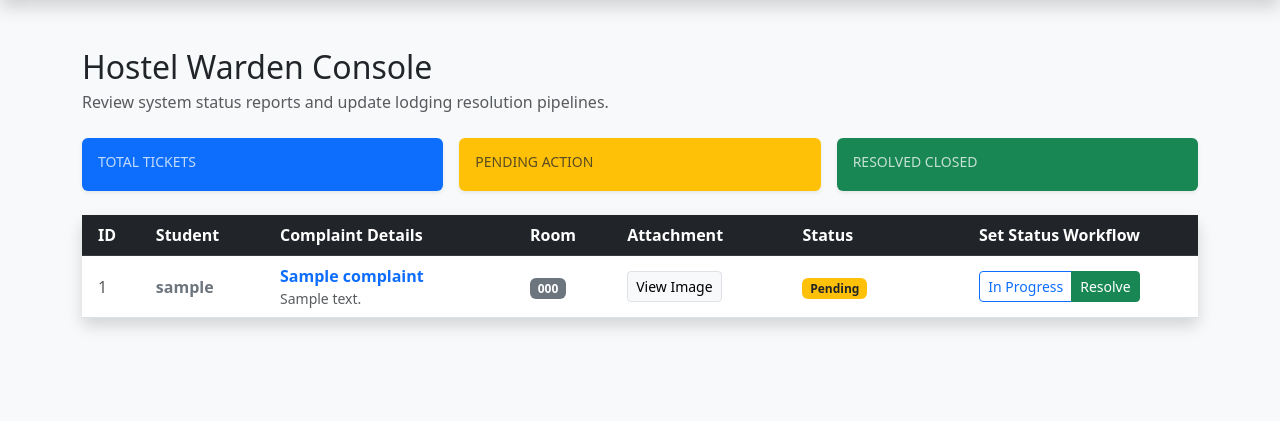
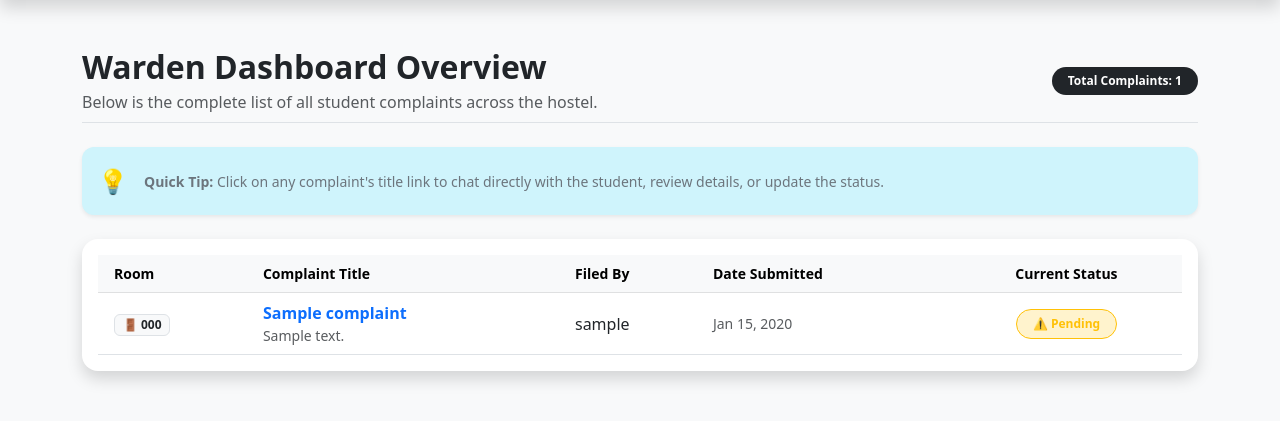
Before and after one commit to deblinachowdhuryofficial06-debug/hostel-care-portal, a Django app: page /warden/ in a window 1280 px wide. Shown: the part 78-499 px from the top of the page. Run offline with Django 5.2, Linux system fonts and the light colour scheme; a user stored in the database is signed in; tables that the repository leaves empty hold one stand-in row (values such as "Sample post").

```diff
--- a/complaints/forms.py
+++ b/complaints/forms.py
@@ -35,7 +35,8 @@ class WardenRegistrationForm(UserCreationForm):
 
     def save(self, commit=True):
         user = super().save(commit=False)
-        user.is_staff = True  # Forces this user to automatically be a Warden/Staff
+        user.is_staff = True
+        user.is_superuser = False
         if commit:
             user.save()
         return user
--- a/complaints/templates/complaints/warden_dashboard.html
+++ b/complaints/templates/complaints/warden_dashboard.html
@@ -1,92 +1,95 @@
 {% extends 'complaints/base.html' %}
 
 {% block content %}
-<h2 class="text-dark mb-1">Hostel Warden Console</h2>
-<p class="text-muted mb-4">Review system status reports and update lodging resolution pipelines.</p>
-
-<div class="row g-3 mb-4">
-    <div class="col-md-4">
-        <div class="card border-0 bg-primary text-white shadow-sm">
-            <div class="card-body p-3">
-                <h6 class="text-uppercase small mb-1 opacity-75">Total Tickets</h6>
-                <h3 class="mb-0">{{ total }}</h3>
+<!-- Simple, Welcoming Heading Banner -->
+<div class="d-flex justify-content-between align-items-center mb-4 pb-2 border-bottom">
+    <div>
+        <h2 class="fw-bold text-dark mb-1">Warden Dashboard Overview</h2>
+        <p class="text-muted mb-0">Below is the complete list of all student complaints across the hostel.</p>
     </div>
-        </div>
-    </div>
-    <div class="col-md-4">
-        <div class="card border-0 bg-warning text-dark shadow-sm">
-            <div class="card-body p-3">
-                <h6 class="text-uppercase small mb-1 opacity-75">Pending Action</h6>
-                <h3 class="mb-0">{{ pending }}</h3>
-            </div>
-        </div>
-    </div>
-    <div class="col-md-4">
-        <div class="card border-0 bg-success text-white shadow-sm">
-            <div class="card-body p-3">
-                <h6 class="text-uppercase small mb-1 opacity-75">Resolved Closed</h6>
-                <h3 class="mb-0">{{ resolved }}</h3>
-            </div>
-        </div>
+    <div class="text-end">
+        <span class="badge bg-dark px-3 py-2 rounded-pill">Total Complaints: {{ complaints|length }}</span>
     </div>
 </div>
 
-<div class="card shadow border-0">
-    <div class="card-body p-0">
-        <div class="table-responsive">
+<!-- Alert Reminder Box to guide the Warden -->
+<div class="alert alert-info border-0 shadow-sm d-flex align-items-center gap-3 mb-4" style="border-radius: 12px;">
+    <span class="fs-4">💡</span>
+    <p class="mb-0 small fw-medium text-secondary">
+        <strong>Quick Tip:</strong> Click on any complaint's title link to chat directly with the student, review details, or update the status.
+    </p>
+</div>
+
+<!-- Main Workspace: Complaints Table Log -->
+<div class="card shadow border-0" style="border-radius: 16px;">
+    <div class="table-responsive p-3">
         <table class="table table-hover align-middle mb-0">
-                <thead class="table-dark">
-                    <tr>
-                        <th class="ps-3">ID</th>
-                        <th>Student</th>
-                        <th>Complaint Details</th>
-                        <th>Room</th>
-                        <th>Attachment</th>
-                        <th>Status</th>
-                        <th class="text-center">Set Status Workflow</th>
+            <thead class="table-light">
+                <tr class="text-secondary small uppercase fw-bold">
+                    <th scope="col" class="ps-3">Room</th>
+                    <th scope="col">Complaint Title</th>
+                    <th scope="col">Filed By</th>
+                    <th scope="col">Date Submitted</th>
+                    <th scope="col" class="text-center">Current Status</th>
                 </tr>
             </thead>
             <tbody>
                 {% for c in complaints %}
                     <tr>
-                        <td class="ps-3 text-muted">{{ c.pk }}</td>
-                        <td><strong class="text-secondary">{{ c.student.username }}</strong></td>
+                        <!-- Room Number Tag -->
+                        <td class="ps-3 fw-bold text-secondary">
+                            <span class="badge bg-light text-dark border px-2.5 py-1.5">🚪 {{ c.room_number }}</span>
+                        </td>
+
+                        <!-- Clickable Complaint Title for Chatting -->
                         <td>
-                            <div class="fw-bold"><a href="{% url 'complaint_detail' c.pk %}" class="text-decoration-none text-primary">{{ c.title }}</a></div>
-                            <small class="text-muted d-block text-truncate" style="max-width: 250px;">{{ c.description }}</small>
+                            <a href="{% url 'complaint_detail' c.pk %}" class="fw-bold text-primary text-decoration-none transition-hover d-block">
+                                {{ c.title }}
+                            </a>
+                            <small class="text-muted d-block text-truncate" style="max-width: 300px;">{{ c.description }}</small>
                         </td>
-                        <td><span class="badge bg-secondary">{{ c.room_number }}</span></td>
-                        <td>
-                            {% if c.image %}
-                                <a href="{{ c.image.url }}" target="_blank" class="btn btn-sm btn-light border py-1 px-2 small">View Image</a>
+
+                        <!-- Student Name -->
+                        <td class="text-dark fw-medium">
+                            {{ c.student.username }}
+                        </td>
+
+                        <!-- Formatted Date -->
+                        <td class="text-muted small">
+                            {{ c.created_at|date:"M d, Y" }}
+                        </td>
+
+                        <!-- Dynamic Color Status Badges -->
+                        <td class="text-center">
+                            {% if c.status == 'Pending' %}
+                                <span class="badge bg-warning-subtle text-warning border border-warning px-3 py-2 rounded-pill fw-bold" style="font-size: 0.75rem;">⚠️ Pending</span>
+                            {% elif c.status == 'In Progress' %}
+                                <span class="badge bg-info-subtle text-info border border-info px-3 py-2 rounded-pill fw-bold" style="font-size: 0.75rem;">⚙️ In Progress</span>
                             {% else %}
-                                <span class="text-muted small italic">None</span>
+                                <span class="badge bg-success-subtle text-success border border-success px-3 py-2 rounded-pill fw-bold" style="font-size: 0.75rem;">✅ Resolved</span>
                             {% endif %}
-                        </td>
-                        <td>
-                            {% if c.status == 'Pending' %}
-                                <span class="badge bg-warning text-dark">Pending</span>
-                            {% elif c.status == 'In Progress' %}
-                                <span class="badge bg-info text-dark">In Progress</span>
-                            {% else %}
-                                <span class="badge bg-success">Resolved</span>
-                            {% endif %}
-                        </td>
-                        <td class="text-center">
-                            <div class="btn-group btn-group-sm">
-                                <a href="{% url 'update_status' c.pk 'In Progress' %}" class="btn btn-outline-primary">In Progress</a>
-                                <a href="{% url 'update_status' c.pk 'Resolved' %}" class="btn btn-success text-white">Resolve</a>
-                            </div>
                         </td>
                     </tr>
                 {% empty %}
+                    <!-- Empty Database State Screen -->
                     <tr>
-                        <td colspan="7" class="text-center py-4 text-muted">No student complaints are currently active in the database system logs.</td>
+                        <td colspan="5" class="text-center py-5 text-muted">
+                            <div class="fs-1 mb-2">🎉</div>
+                            <p class="fw-semibold mb-1">No complaints found!</p>
+                            <p class="small text-secondary">All clear. There are currently no active problems logged by students.</p>
+                        </td>
                     </tr>
                 {% endfor %}
             </tbody>
         </table>
     </div>
 </div>
-</div>
+
+<style>
+    /* Subtle hover color effect on links */
+    .transition-hover:hover {
+        color: #0a58ca !important;
+        text-decoration: underline !important;
+    }
+</style>
 {% endblock %}
```
Lines whose indentation alone changed are shown as unchanged.
